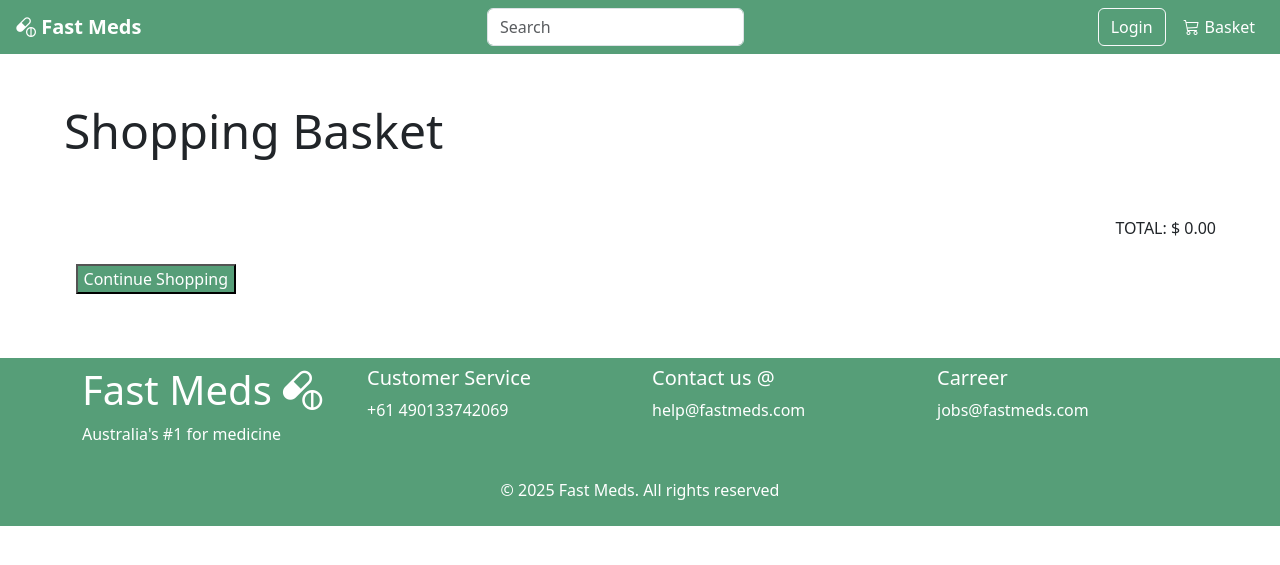
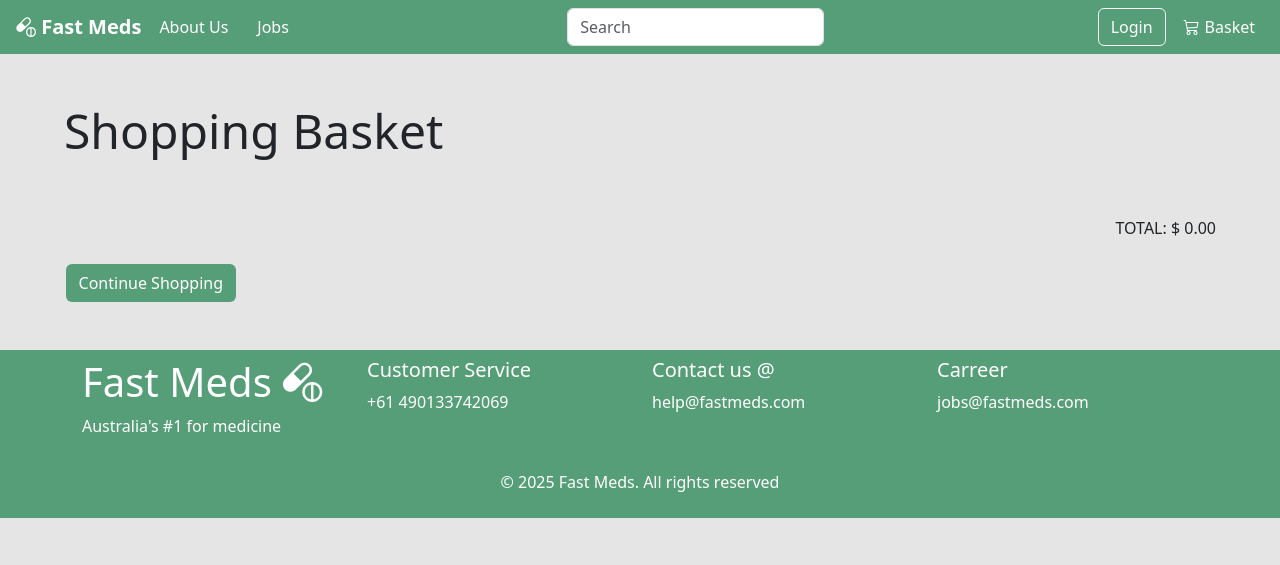
Before and after one commit to KaanAkkaya94/582-Project, a Flask app: page /order/ in a window 1280 px wide. Shown: the top 565 px of the page. Run offline with Flask 3, Linux system fonts and the light colour scheme; some libraries are stand-ins or nearby versions.

Commit message:
some css changes

```diff
--- a/walkthrough 04/miltontours/db.py
+++ b/walkthrough 04/miltontours/db.py
@@ -1,6 +1,6 @@
 
 from miltontours.models import Item, Category, Order, OrderStatus, UserInfo, City, Tour
-from miltontours.models import UserAccount
+from miltontours.models import UserAccount, Basket
 from datetime import datetime
 from . import mysql
 
--- a/walkthrough 04/miltontours/static/css/style.css
+++ b/walkthrough 04/miltontours/static/css/style.css
@@ -1,6 +1,10 @@
 html{
     --main-color: rgb(86, 158, 120);
     --alt-color: rgb(153, 206, 160);
+}
+
+body{
+    background-color: rgb(228, 229, 228);
 }
 
 .brand:hover {
--- a/walkthrough 04/miltontours/templates/base.html
+++ b/walkthrough 04/miltontours/templates/base.html
@@ -20,7 +20,11 @@
     <header>
             <nav class="navbar navbar-expand-lg brand_color_set mb-20">
               <div class="container-fluid">
-                <a class="brand brand_color_set fw-bold fs-5" href="/" role="button"> <i class="bi bi-capsule-pill ms-1"></i> Fast Meds</a>
+                <a class="brand brand_color_set fw-bold fs-5" href="/" role="button" style="margin-right: 5px;"> <i class="bi bi-capsule-pill ms-1"></i> Fast Meds</a>
+                <!--button to show error handling on the website-->
+                <a class="btn" href="/discounts.html" role="button" style="margin-right: 3px;"></i>About Us</a>
+                <!--button to show error handling on the website-->
+                <a class="btn" onclick="window.location.href='/error500'">Jobs</a>
                 <button class="navbar-toggler" type="button" data-bs-toggle="collapse" data-bs-target="#navbarNav" aria-controls="navbarNav" aria-expanded="false" aria-label="Toggle navigation">
                   <span class="navbar-toggler-icon"></span>
                 </button>
--- a/walkthrough 04/miltontours/templates/order.html
+++ b/walkthrough 04/miltontours/templates/order.html
@@ -85,10 +85,7 @@
                     <input type="submit" value="Checkout" class="btn btn-success mb-3">
                 </form>
                 {% else %}
-                <a href="{{ url_for('main.index') }}">
-                    <button class="add_button brand_color_set mb-3">
-                        Continue Shopping
-                    </button></a>
+                    <a href="{{ url_for('main.index') }}" class="btn add_button brand_color_set">Continue Shopping</a>
                 {% endif %}
             </div>
         </div>
```
